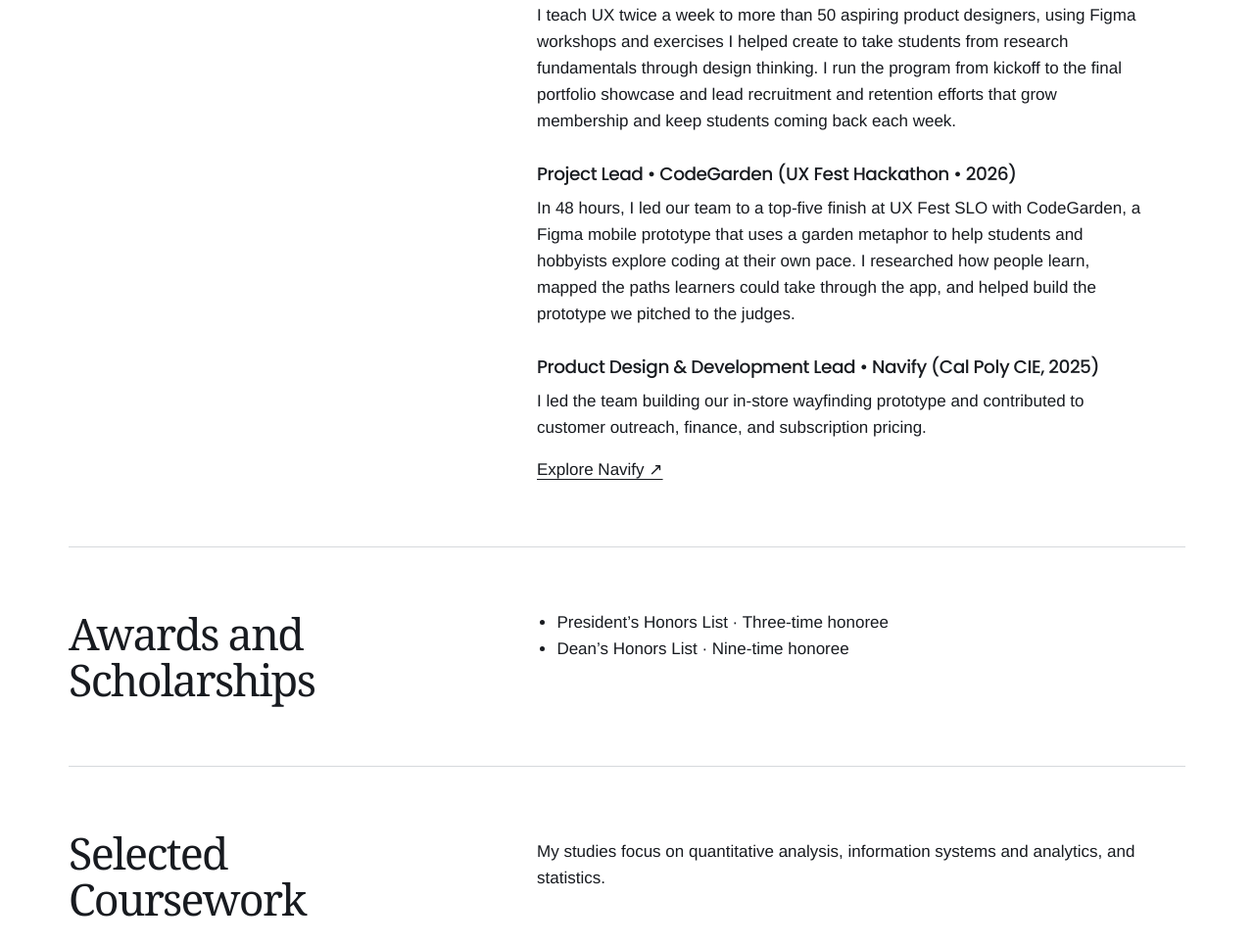
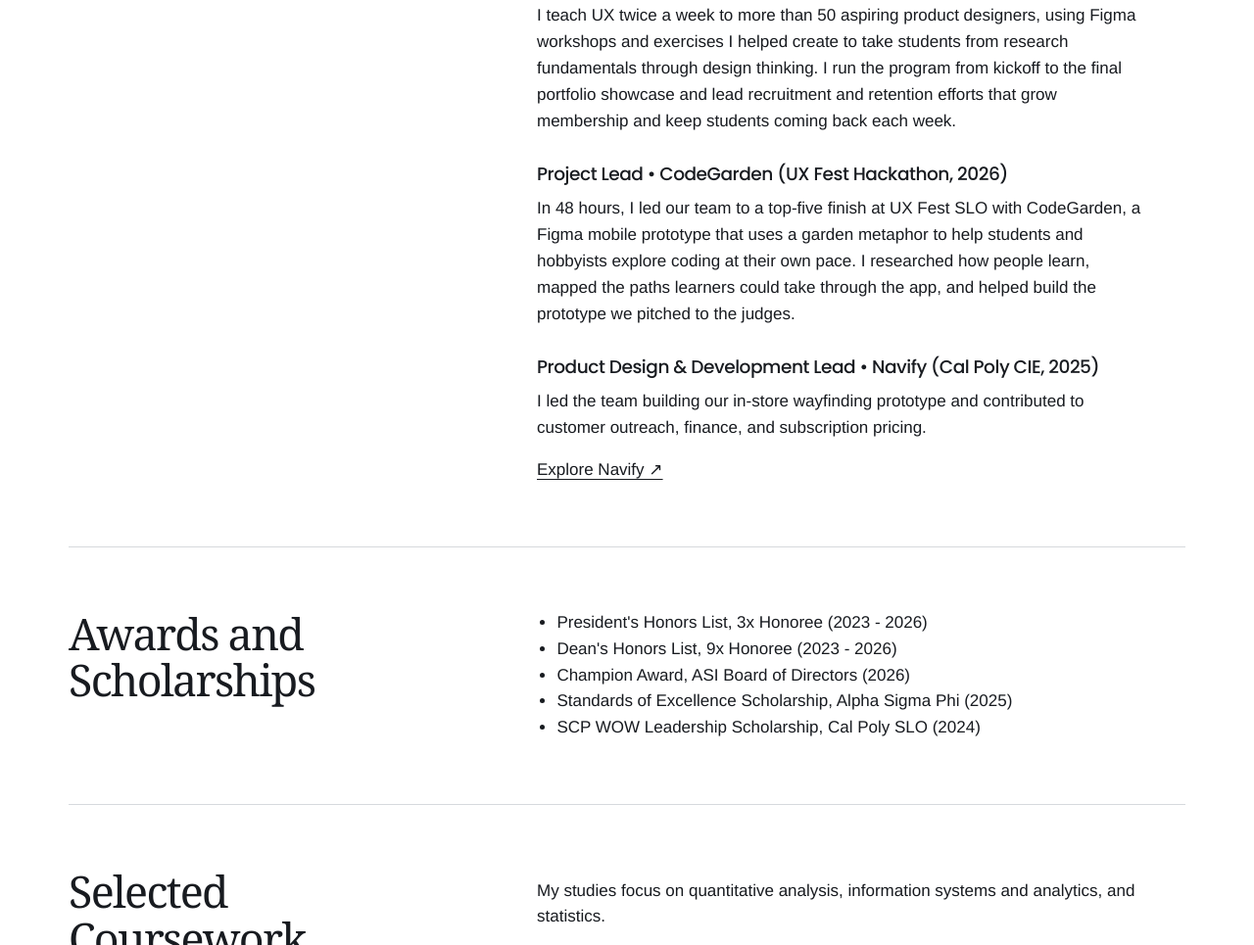
Before and after one commit to rileymarino/rileymarino.github.io, a plain HTML site: page about.html in a window 1280 px wide. Shown: the part 2463-3428 px from the top of the page at 98% size. Drawn offline with Linux system fonts and the light colour scheme.

Commit message:
Update honors and scholarships and correct CodeGarden heading

```diff
--- a/about.html
+++ b/about.html
@@ -19,9 +19,13 @@
 <h3>UI/UX Researcher • Cal Poly Iter8 (2026)</h3><p>I paired usability data with interviews and surveys to pinpoint where users struggled and understand why. I turned those findings into design recommendations, weighing the impact on users, the effort to implement each change, and its value to the business.</p></div></section>
 <section><h2>Leadership</h2><div><h3>Board of Directors • Cal Poly ASI (2025 - 2026)</h3><p>As one of four elected Orfalea College of Business representatives, I voted on policy and funding for a campus of more than 20,000 students. I shared oversight of a $20 million annual budget for student programs, services, and facilities, and worked with campus leaders to advance resolutions and funding bills.</p><p>I consulted the staff who plan and schedule courses, then authored the registration reform resolution that led to Cal Poly’s first course registration task force. The ASI Board adopted the resolution on May 27, 2026.</p><a href="registration.html">Read about the registration resolution ↗</a>
 <h3>Vice President of Events • Cal Poly Iter8 (2026 - Present)</h3><p>I teach UX twice a week to more than 50 aspiring product designers, using Figma workshops and exercises I helped create to take students from research fundamentals through design thinking. I run the program from kickoff to the final portfolio showcase and lead recruitment and retention efforts that grow membership and keep students coming back each week.</p>
-<h3>Project Lead • CodeGarden (UX Fest Hackathon • 2026)</h3><p>In 48 hours, I led our team to a top-five finish at UX Fest SLO with CodeGarden, a Figma mobile prototype that uses a garden metaphor to help students and hobbyists explore coding at their own pace. I researched how people learn, mapped the paths learners could take through the app, and helped build the prototype we pitched to the judges.</p>
+<h3>Project Lead • CodeGarden (UX Fest Hackathon, 2026)</h3><p>In 48 hours, I led our team to a top-five finish at UX Fest SLO with CodeGarden, a Figma mobile prototype that uses a garden metaphor to help students and hobbyists explore coding at their own pace. I researched how people learn, mapped the paths learners could take through the app, and helped build the prototype we pitched to the judges.</p>
 <h3>Product Design &amp; Development Lead • Navify (Cal Poly CIE, 2025)</h3><p>I led the team building our in-store wayfinding prototype and contributed to customer outreach, finance, and subscription pricing.</p><a href="navify.html">Explore Navify ↗</a></div></section>
-<section><h2>Awards and Scholarships</h2><div><ul><li>President’s Honors List · Three-time honoree</li><li>Dean’s Honors List · Nine-time honoree</li></ul></div></section>
+<section><h2>Awards and Scholarships</h2><div><ul><li>President's Honors List, 3x Honoree (2023 - 2026)</li>
+<li>Dean's Honors List, 9x Honoree (2023 - 2026)</li>
+<li>Champion Award, ASI Board of Directors (2026)</li>
+<li>Standards of Excellence Scholarship, Alpha Sigma Phi (2025)</li>
+<li>SCP WOW Leadership Scholarship, Cal Poly SLO (2024)</li></ul></div></section>
 <section><h2>Selected Coursework</h2><div><p>My studies focus on quantitative analysis, information systems and analytics, and statistics.</p></div></section>
 <section><h2>Resume</h2><div class="actions"><a href="assets/resume.pdf" download="Riley-Marino-Resume.pdf">Download Resume ↓</a></div></section>
 </main><footer>Riley Marino <a href="https://www.linkedin.com/in/rileymarino">LinkedIn ↗</a></footer></body></html>
```
